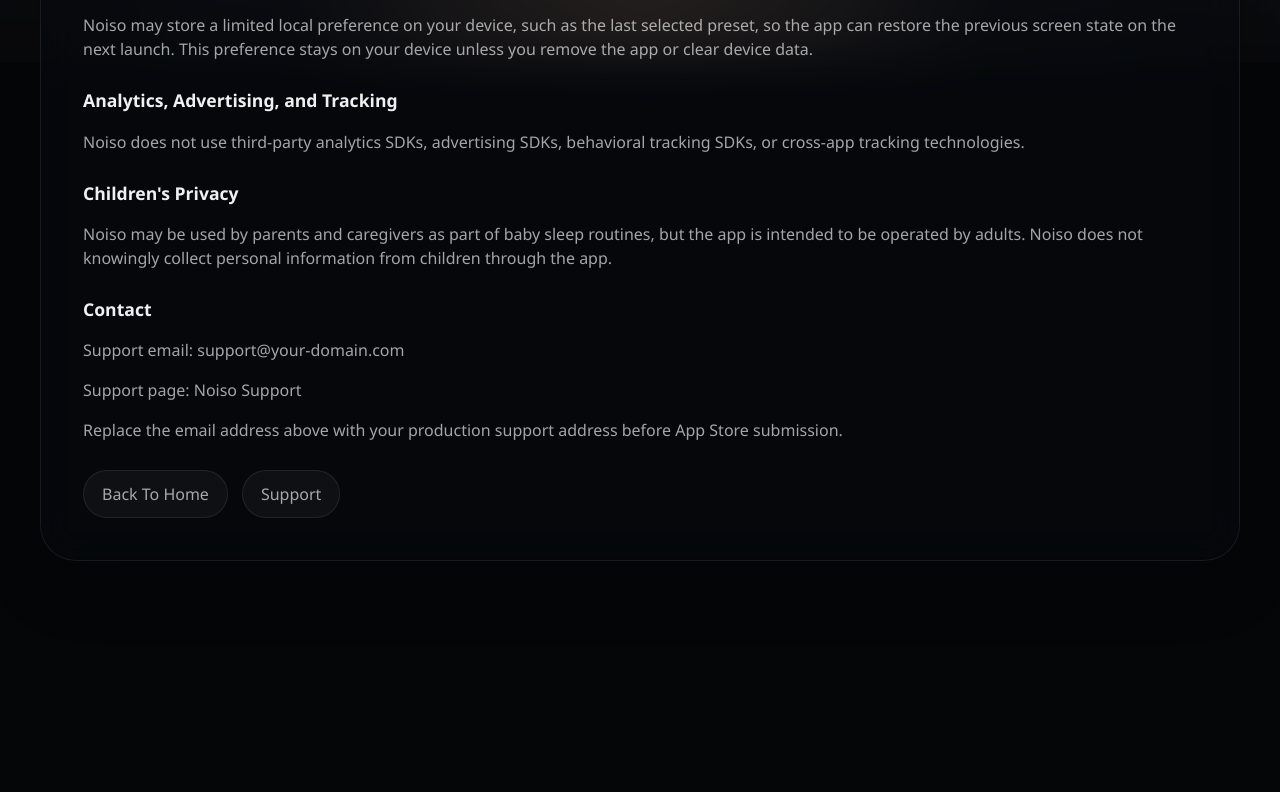
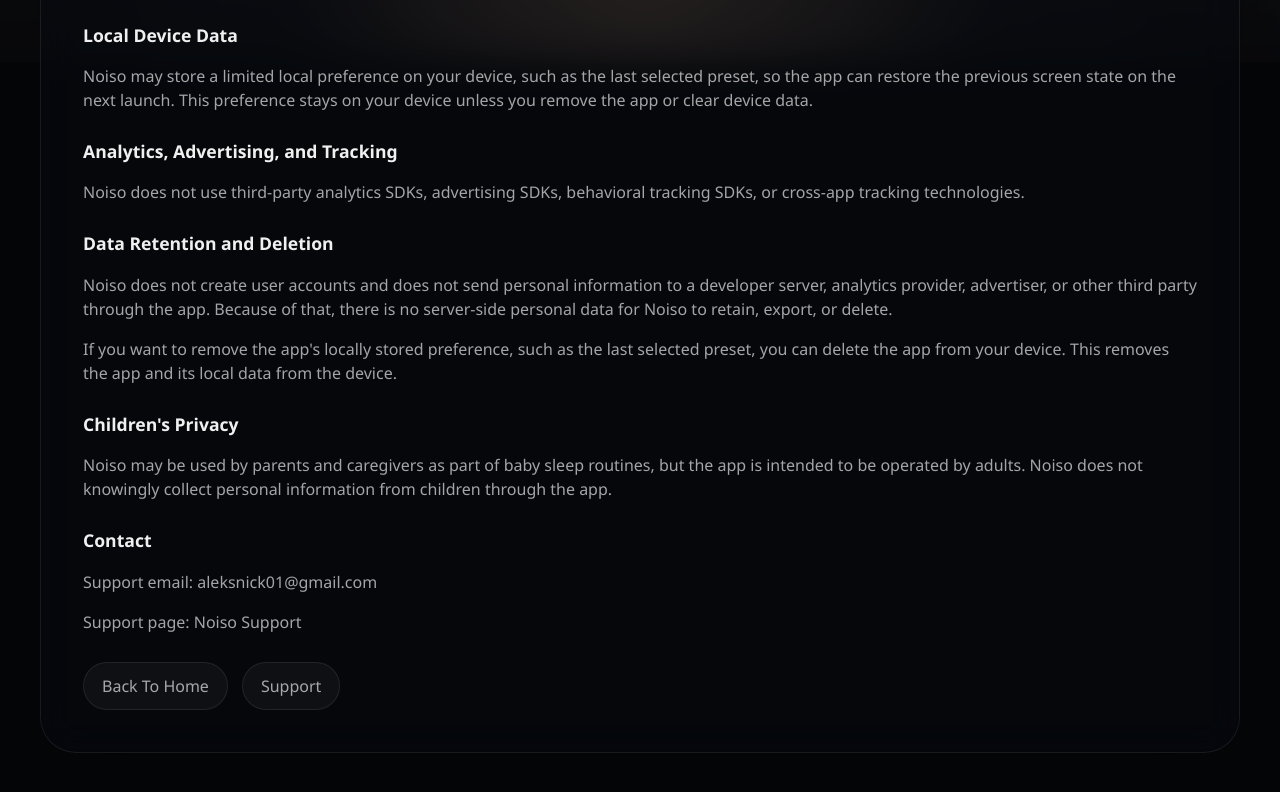
Before and after one commit to noiso-app/noiso-app.github.io, a website: page privacy/index.html in a window 1280 px wide. Shown: the part 738-1530 px from the top of the page. Before the commit the page ends 1355 px from the top, so only its background shows below. Drawn offline with Linux system fonts and the light colour scheme.

Commit message:
Finalize support and privacy contact details

```diff
--- a/privacy/index.html
+++ b/privacy/index.html
@@ -37,6 +37,7 @@
                 Noiso is designed to work without accounts, ads, subscriptions, or cloud-based playback.
                 The app uses bundled local audio and does not collect personal information through the app.
             </p>
+            <p class="document-intro">Last updated: March 30, 2026</p>
 
             <section class="document-section">
                 <h2>Summary</h2>
@@ -75,6 +76,20 @@
             </section>
 
             <section class="document-section">
+                <h2>Data Retention and Deletion</h2>
+                <p>
+                    Noiso does not create user accounts and does not send personal information to a developer server,
+                    analytics provider, advertiser, or other third party through the app.
+                    Because of that, there is no server-side personal data for Noiso to retain, export, or delete.
+                </p>
+                <p>
+                    If you want to remove the app's locally stored preference, such as the last selected preset,
+                    you can delete the app from your device.
+                    This removes the app and its local data from the device.
+                </p>
+            </section>
+
+            <section class="document-section">
                 <h2>Children's Privacy</h2>
                 <p>
                     Noiso may be used by parents and caregivers as part of baby sleep routines,
@@ -86,13 +101,10 @@
             <section class="document-section">
                 <h2>Contact</h2>
                 <p>
-                    Support email: <a href="mailto:support@your-domain.com">support@your-domain.com</a>
+                    Support email: <a href="mailto:aleksnick01@gmail.com">aleksnick01@gmail.com</a>
                 </p>
                 <p>
                     Support page: <a href="../support/">Noiso Support</a>
-                </p>
-                <p>
-                    Replace the email address above with your production support address before App Store submission.
                 </p>
             </section>
 
```
Also changed, not shown: support/index.html (+2 -4 lines).
